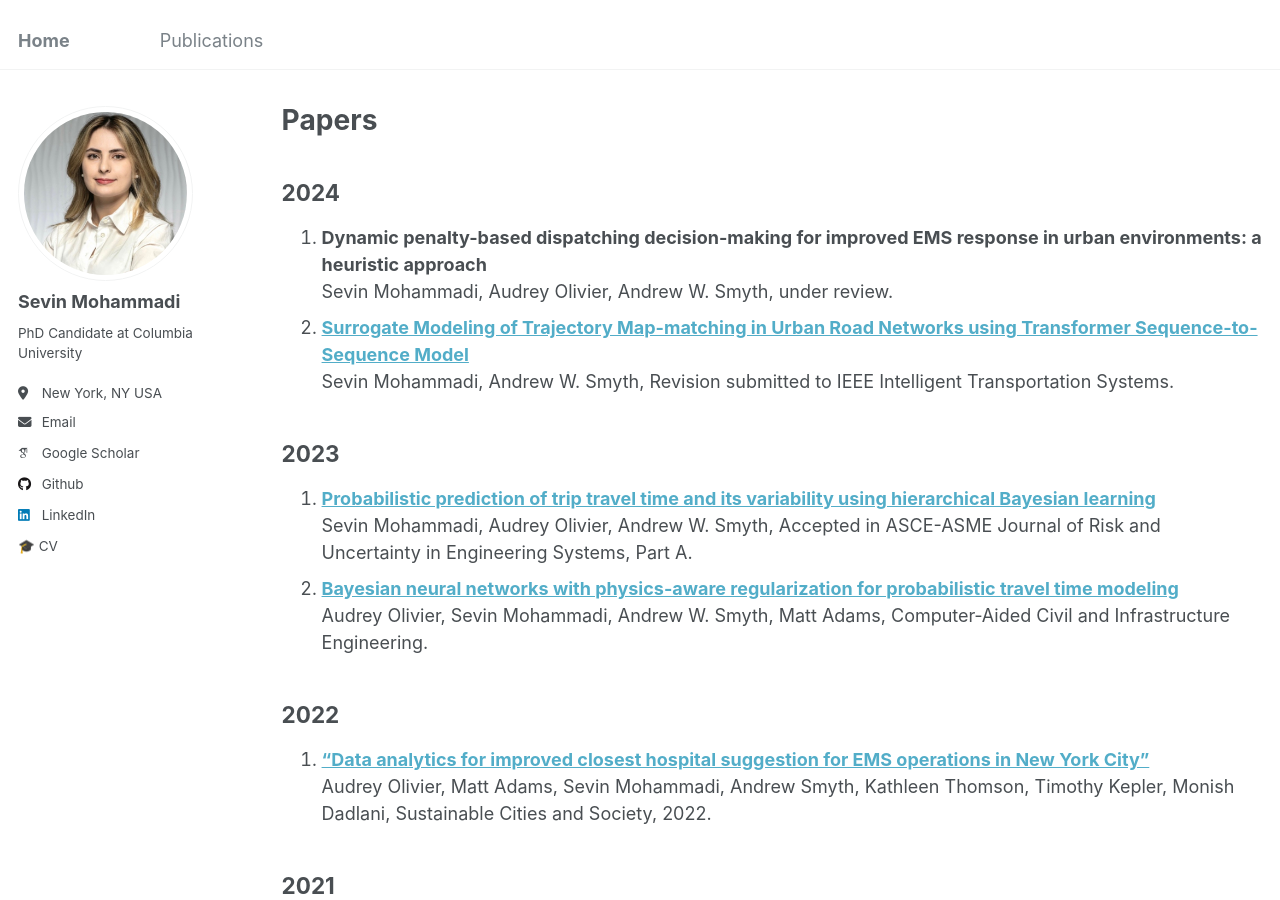
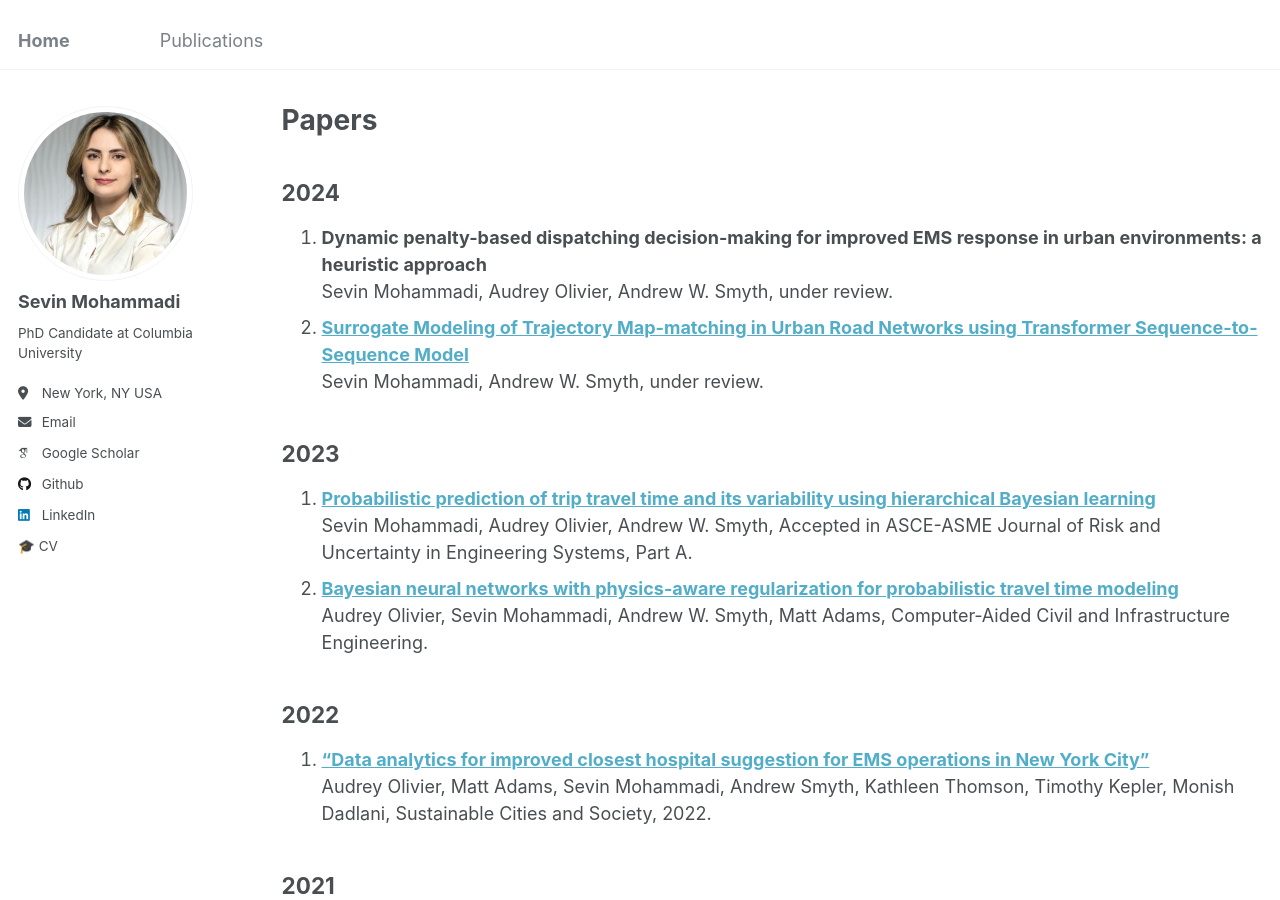
Before and after one commit to sev-90/sev-90.github.io, a Jekyll site: the page built from _pages/publications.md, in a window 1280 px wide and 900 px high. Built offline with Jekyll 4.4.1, drawn with Linux system fonts in a browser that asks for light colours; some web fonts are replaced.

Commit message:
Update publications.md

```diff
--- a/_pages/publications.md
+++ b/_pages/publications.md
@@ -9,7 +9,7 @@ author_profile: true
 1. **Dynamic penalty-based dispatching decision-making for improved EMS response in urban environments: a heuristic approach**\
 Sevin Mohammadi, Audrey Olivier, Andrew W. Smyth, under review.
 2. [**Surrogate Modeling of Trajectory Map-matching in Urban Road Networks using Transformer Sequence-to-Sequence Model**](https://doi.org/10.48550/arXiv.2404.12460)\
-Sevin Mohammadi, Andrew W. Smyth, Revision submitted to  IEEE Intelligent Transportation Systems.
+Sevin Mohammadi, Andrew W. Smyth, under review.
 
 2023
 ----
```
